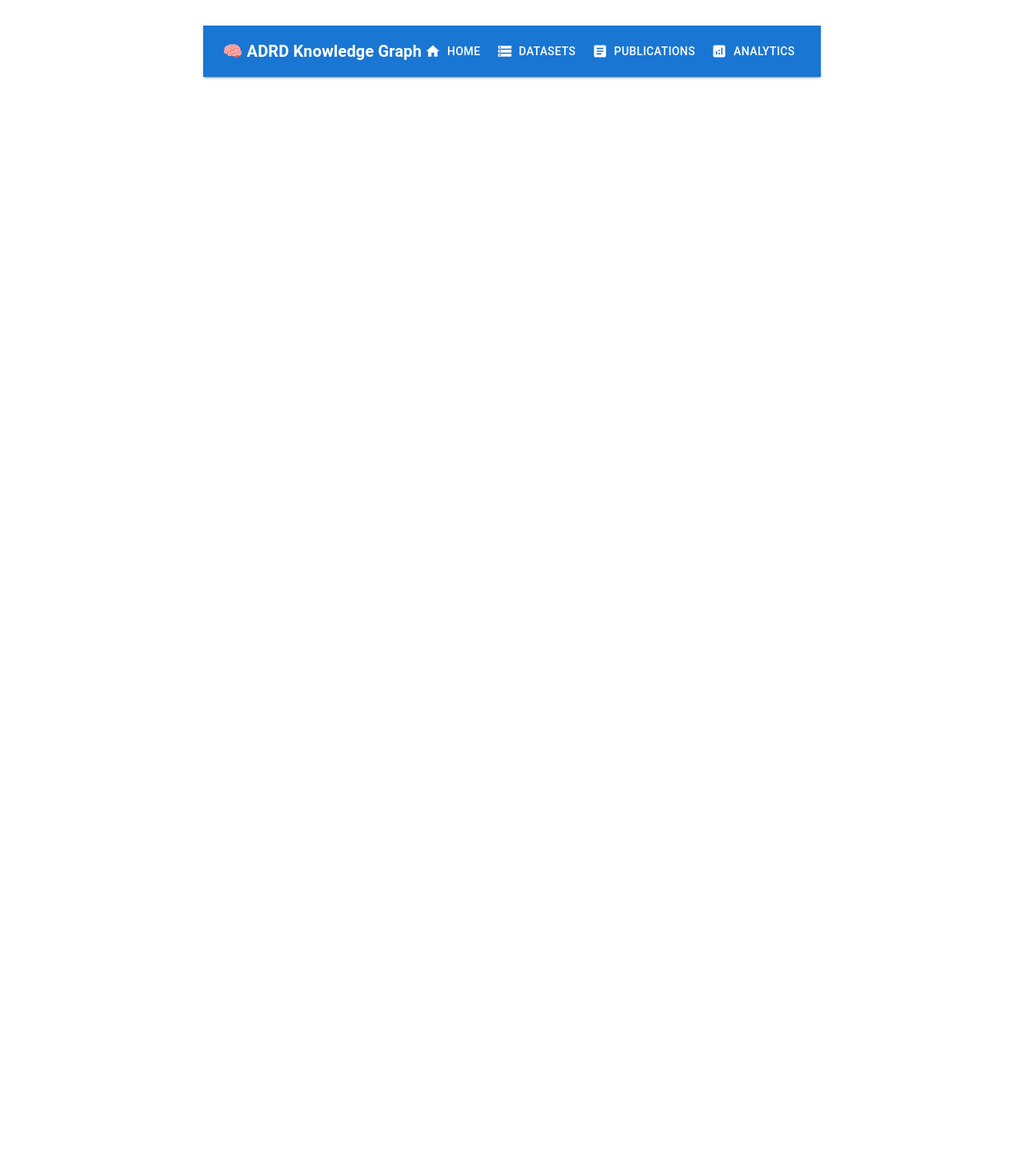
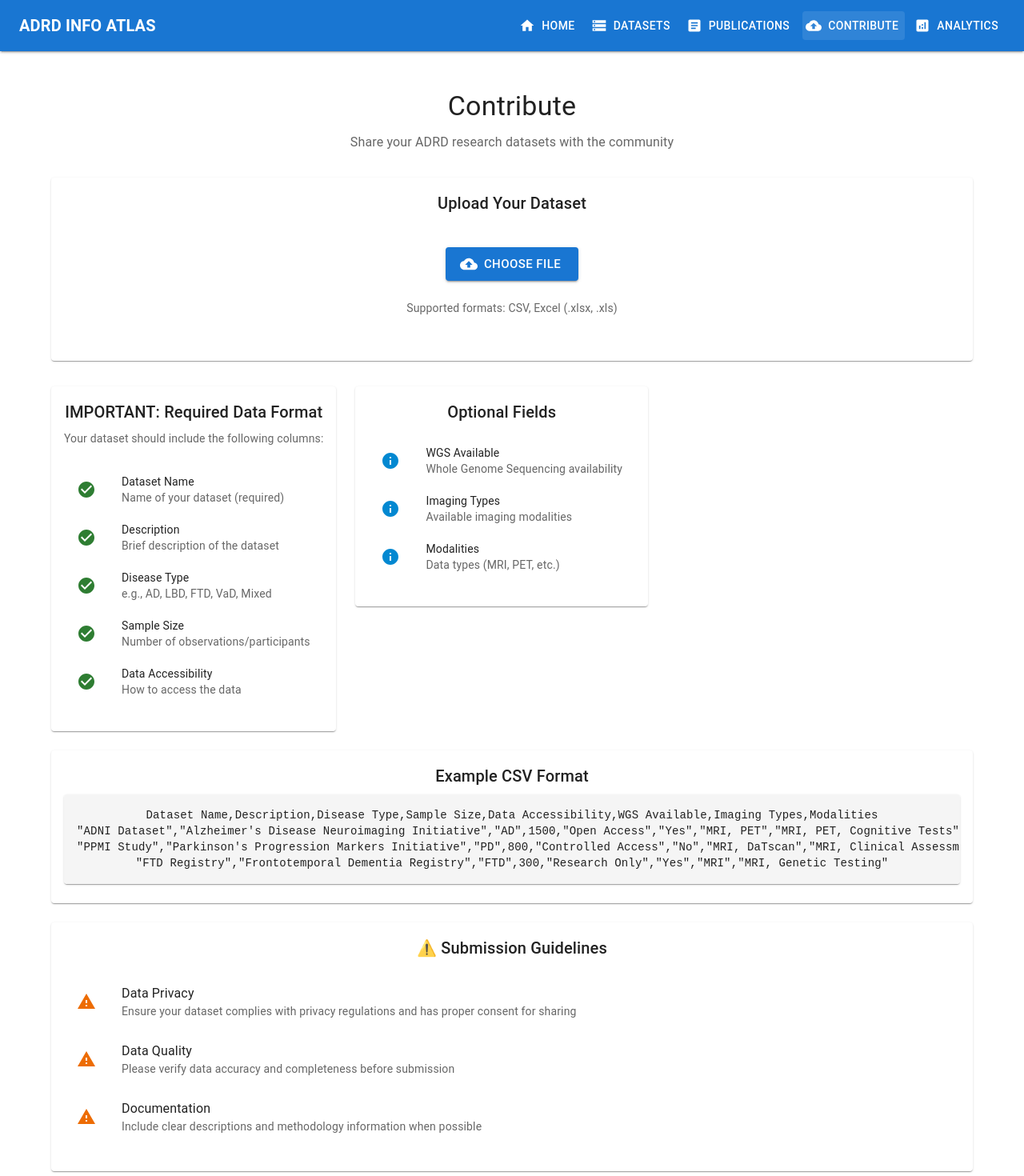
Before and after one commit to Gimmick12-DYY/ADRD-KG, a React app in the folder frontend/: page /contribute in a window 1280 px wide. Shown: the top 1470 px of the page at 80% size. Before the commit the page ends 864 px from the top, so only its background shows below. Built offline with nearby package versions, Linux system fonts and the light colour scheme; the HTML template or start-up script is replaced by a standard one.

Commit message:
Update- frontend v0.1 (Basic structure finished: HomePage, Datasets, Publications, Contribute, analytics)

```diff
--- a/frontend/src/App.tsx
+++ b/frontend/src/App.tsx
@@ -7,6 +7,7 @@ import Navbar from './components/Navbar';
 import HomePage from './pages/HomePage';
 import DatasetsPage from './pages/DatasetsPage';
 import PublicationsPage from './pages/PublicationsPage';
+import ContributionPage from './pages/ContributionPage';
 import AnalyticsPage from './pages/AnalyticsPage';
 import './App.css';
 
@@ -33,11 +34,12 @@ function App() {
         <Router>
           <Box sx={{ display: 'flex', flexDirection: 'column', minHeight: '100vh' }}>
             <Navbar />
-            <Box component="main" sx={{ flexGrow: 1, p: 3 }}>
+            <Box component="main" sx={{ flexGrow: 1, pt: 10 }}>
               <Routes>
                 <Route path="/" element={<HomePage />} />
                 <Route path="/datasets" element={<DatasetsPage />} />
                 <Route path="/publications" element={<PublicationsPage />} />
+                <Route path="/contribute" element={<ContributionPage />} />
                 <Route path="/analytics" element={<AnalyticsPage />} />
               </Routes>
             </Box>
--- a/frontend/src/components/Navbar.tsx
+++ b/frontend/src/components/Navbar.tsx
@@ -11,6 +11,7 @@ import {
   Home,
   Storage,
   Article,
+  CloudUpload,
   Analytics,
 } from '@mui/icons-material';
 import { useNavigate, useLocation } from 'react-router-dom';
@@ -23,18 +24,19 @@ const Navbar: React.FC = () => {
     { label: 'Home', path: '/', icon: <Home /> },
     { label: 'Datasets', path: '/datasets', icon: <Storage /> },
     { label: 'Publications', path: '/publications', icon: <Article /> },
+    { label: 'Contribute', path: '/contribute', icon: <CloudUpload /> },
     { label: 'Analytics', path: '/analytics', icon: <Analytics /> },
   ];
 
   return (
-    <AppBar position="static" elevation={2}>
-      <Toolbar>
+    <AppBar position="fixed" elevation={2} sx={{ width: '100%', top: 0, left: 0, right: 0 }}>
+      <Toolbar sx={{ px: 2 }}>
         <Typography
           variant="h6"
           component="div"
-          sx={{ flexGrow: 1, fontWeight: 'bold' }}
+          sx={{ fontWeight: 'bold', mr: 'auto' }}
         >
-          🧠 ADRD Knowledge Graph
+          ADRD INFO ATLAS
         </Typography>
         <Box sx={{ display: 'flex', gap: 1 }}>
           {menuItems.map((item) => (
--- /dev/null
+++ b/frontend/src/pages/ContributionPage.tsx
@@ -0,0 +1,279 @@
+import React, { useState } from 'react';
+import {
+  Container,
+  Typography,
+  Grid,
+  Card,
+  CardContent,
+  Box,
+  Button,
+  Alert,
+  Paper,
+  List,
+  ListItem,
+  ListItemText,
+  ListItemIcon,
+  Divider,
+} from '@mui/material';
+import {
+  CloudUpload,
+  Description,
+  CheckCircle,
+  Warning,
+  Info,
+} from '@mui/icons-material';
+
+const ContributionPage: React.FC = () => {
+  const [uploadStatus, setUploadStatus] = useState<'idle' | 'uploading' | 'success' | 'error'>('idle');
+  const [uploadMessage, setUploadMessage] = useState('');
+
+  const handleFileUpload = async (event: React.ChangeEvent<HTMLInputElement>) => {
+    const file = event.target.files?.[0];
+    if (!file) return;
+
+    // Validate file type
+    const allowedTypes = ['.csv', '.xlsx', '.xls'];
+    const fileExtension = file.name.toLowerCase().substring(file.name.lastIndexOf('.'));
+
+    if (!allowedTypes.includes(fileExtension)) {
+      setUploadStatus('error');
+      setUploadMessage('Please upload a CSV or Excel file (.csv, .xlsx, .xls)');
+      return;
+    }
+
+    setUploadStatus('uploading');
+
+    try {
+      // Here you would typically send the file to your backend
+      // For now, we'll simulate the upload
+      await new Promise(resolve => setTimeout(resolve, 2000));
+
+      setUploadStatus('success');
+      setUploadMessage('File uploaded successfully! Thank you for your contribution.');
+    } catch (error) {
+      setUploadStatus('error');
+      setUploadMessage('Upload failed. Please try again.');
+    }
+  };
+
+  return (
+    <Container maxWidth="lg">
+      <Box sx={{ mb: 4 }}>
+        <Typography variant="h4" component="h1" gutterBottom>
+          Contribute
+        </Typography>
+        <Typography variant="body1" color="text.secondary">
+          Share your ADRD research datasets with the community
+        </Typography>
+      </Box>
+
+      {/* Upload Section */}
+      <Card sx={{ mb: 4 }}>
+        <CardContent>
+          <Typography variant="h6" gutterBottom>
+            Upload Your Dataset
+          </Typography>
+
+          <Box sx={{ textAlign: 'center', py: 4 }}>
+            <input
+              accept=".csv,.xlsx,.xls"
+              style={{ display: 'none' }}
+              id="file-upload"
+              type="file"
+              onChange={handleFileUpload}
+            />
+            <label htmlFor="file-upload">
+              <Button
+                variant="contained"
+                component="span"
+                startIcon={<CloudUpload />}
+                size="large"
+                disabled={uploadStatus === 'uploading'}
+                sx={{ mb: 2 }}
+              >
+                {uploadStatus === 'uploading' ? 'Uploading...' : 'Choose File'}
+              </Button>
+            </label>
+
+            <Typography variant="body2" color="text.secondary" sx={{ mt: 1 }}>
+              Supported formats: CSV, Excel (.xlsx, .xls)
+            </Typography>
+          </Box>
+
+          {uploadStatus !== 'idle' && (
+            <Alert
+              severity={uploadStatus === 'success' ? 'success' : uploadStatus === 'error' ? 'error' : 'info'}
+              sx={{ mt: 2 }}
+            >
+              {uploadMessage}
+            </Alert>
+          )}
+        </CardContent>
+      </Card>
+
+      {/* Instructions */}
+      <Grid container spacing={3}>
+        <Grid>
+          <Card>
+            <CardContent>
+              <Typography variant="h6" gutterBottom>
+                IMPORTANT: Required Data Format
+              </Typography>
+
+              <Typography variant="body2" color="text.secondary" sx={{ mb: 2 }}>
+                Your dataset should include the following columns:
+              </Typography>
+
+              <List dense>
+                <ListItem>
+                  <ListItemIcon>
+                    <CheckCircle color="success" />
+                  </ListItemIcon>
+                  <ListItemText
+                    primary="Dataset Name"
+                    secondary="Name of your dataset (required)"
+                  />
+                </ListItem>
+                <ListItem>
+                  <ListItemIcon>
+                    <CheckCircle color="success" />
+                  </ListItemIcon>
+                  <ListItemText
+                    primary="Description"
+                    secondary="Brief description of the dataset"
+                  />
+                </ListItem>
+                <ListItem>
+                  <ListItemIcon>
+                    <CheckCircle color="success" />
+                  </ListItemIcon>
+                  <ListItemText
+                    primary="Disease Type"
+                    secondary="e.g., AD, LBD, FTD, VaD, Mixed"
+                  />
+                </ListItem>
+                <ListItem>
+                  <ListItemIcon>
+                    <CheckCircle color="success" />
+                  </ListItemIcon>
+                  <ListItemText
+                    primary="Sample Size"
+                    secondary="Number of observations/participants"
+                  />
+                </ListItem>
+                <ListItem>
+                  <ListItemIcon>
+                    <CheckCircle color="success" />
+                  </ListItemIcon>
+                  <ListItemText
+                    primary="Data Accessibility"
+                    secondary="How to access the data"
+                  />
+                </ListItem>
+              </List>
+            </CardContent>
+          </Card>
+        </Grid>
+
+        <Grid>
+          <Card>
+            <CardContent>
+              <Typography variant="h6" gutterBottom>
+                Optional Fields
+              </Typography>
+
+              <List dense>
+                <ListItem>
+                  <ListItemIcon>
+                    <Info color="info" />
+                  </ListItemIcon>
+                  <ListItemText
+                    primary="WGS Available"
+                    secondary="Whole Genome Sequencing availability"
+                  />
+                </ListItem>
+                <ListItem>
+                  <ListItemIcon>
+                    <Info color="info" />
+                  </ListItemIcon>
+                  <ListItemText
+                    primary="Imaging Types"
+                    secondary="Available imaging modalities"
+                  />
+                </ListItem>
+                <ListItem>
+                  <ListItemIcon>
+                    <Info color="info" />
+                  </ListItemIcon>
+                  <ListItemText
+                    primary="Modalities"
+                    secondary="Data types (MRI, PET, etc.)"
+                  />
+                </ListItem>
+              </List>
+            </CardContent>
+          </Card>
+        </Grid>
+      </Grid>
+
+      {/* Example Format */}
+      <Card sx={{ mt: 3 }}>
+        <CardContent>
+          <Typography variant="h6" gutterBottom>
+            Example CSV Format
+          </Typography>
+
+          <Paper sx={{ p: 2, backgroundColor: '#f5f5f5', overflow: 'auto' }}>
+            <Typography variant="body2" component="pre" sx={{ fontFamily: 'monospace', fontSize: '0.875rem' }}>
+{`Dataset Name,Description,Disease Type,Sample Size,Data Accessibility,WGS Available,Imaging Types,Modalities
+"ADNI Dataset","Alzheimer's Disease Neuroimaging Initiative","AD",1500,"Open Access","Yes","MRI, PET","MRI, PET, Cognitive Tests"
+"PPMI Study","Parkinson's Progression Markers Initiative","PD",800,"Controlled Access","No","MRI, DaTscan","MRI, Clinical Assessments"
+"FTD Registry","Frontotemporal Dementia Registry","FTD",300,"Research Only","Yes","MRI","MRI, Genetic Testing"`}
+            </Typography>
+          </Paper>
+        </CardContent>
+      </Card>
+
+      {/* Guidelines */}
+      <Card sx={{ mt: 3 }}>
+        <CardContent>
+          <Typography variant="h6" gutterBottom>
+            ⚠️ Submission Guidelines
+          </Typography>
+
+          <List>
+            <ListItem>
+              <ListItemIcon>
+                <Warning color="warning" />
+              </ListItemIcon>
+              <ListItemText
+                primary="Data Privacy"
+                secondary="Ensure your dataset complies with privacy regulations and has proper consent for sharing"
+              />
+            </ListItem>
+            <ListItem>
+              <ListItemIcon>
+                <Warning color="warning" />
+              </ListItemIcon>
+              <ListItemText
+                primary="Data Quality"
+                secondary="Please verify data accuracy and completeness before submission"
+              />
+            </ListItem>
+            <ListItem>
+              <ListItemIcon>
+                <Warning color="warning" />
+              </ListItemIcon>
+              <ListItemText
+                primary="Documentation"
+                secondary="Include clear descriptions and methodology information when possible"
+              />
+            </ListItem>
+          </List>
+        </CardContent>
+      </Card>
+    </Container>
+  );
+};
+
+export default ContributionPage;
--- a/frontend/src/pages/DatasetsPage.tsx
+++ b/frontend/src/pages/DatasetsPage.tsx
@@ -88,7 +88,7 @@ const DatasetsPage: React.FC = () => {
   };
 
   const handleFilterChange = (filterName: string, value: string) => {
-    setFilters(prev => ({
+    setFilters((prev: any) => ({
       ...prev,
       [filterName]: value || undefined,
     }));
@@ -143,7 +143,7 @@ const DatasetsPage: React.FC = () => {
     <Container maxWidth="lg">
       <Box sx={{ mb: 4 }}>
         <Typography variant="h4" component="h1" gutterBottom>
-          📊 Datasets
+          Datasets
         </Typography>
         <Typography variant="body1" color="text.secondary">
           Explore and search through ADRD research datasets
@@ -160,7 +160,7 @@ const DatasetsPage: React.FC = () => {
       <Card sx={{ mb: 3 }}>
         <CardContent>
           <Grid container spacing={2} alignItems="center">
-            <Grid xs={12} md={4}>
+             <Grid>
               <TextField
                 fullWidth
                 label="Search datasets"
@@ -171,9 +171,10 @@ const DatasetsPage: React.FC = () => {
                   startAdornment: <Search sx={{ mr: 1, color: 'text.secondary' }} />,
                 }}
               />
+              </Grid>
             </Grid>
 
-            <Grid xs={12} md={2}>
+            <Grid>
               <FormControl fullWidth>
                 <InputLabel>Disease Type</InputLabel>
                 <Select
@@ -189,7 +190,7 @@ const DatasetsPage: React.FC = () => {
               </FormControl>
             </Grid>
 
-            <Grid xs={12} md={2}>
+             <Grid>
               <FormControl fullWidth>
                 <InputLabel>Modality</InputLabel>
                 <Select
@@ -205,7 +206,7 @@ const DatasetsPage: React.FC = () => {
               </FormControl>
             </Grid>
 
-            <Grid xs={12} md={2}>
+            <Grid>
               <Button
                 variant="contained"
                 onClick={handleSearch}
@@ -216,7 +217,7 @@ const DatasetsPage: React.FC = () => {
               </Button>
             </Grid>
 
-            <Grid xs={12} md={2}>
+            <Grid>
               <Button
                 variant="outlined"
                 onClick={clearFilters}
@@ -226,7 +227,6 @@ const DatasetsPage: React.FC = () => {
                 Clear
               </Button>
             </Grid>
-          </Grid>
         </CardContent>
       </Card>
 
@@ -247,7 +247,7 @@ const DatasetsPage: React.FC = () => {
       {/* Datasets Grid */}
       <Grid container spacing={3}>
         {datasets.map((dataset) => (
-          <Grid xs={12} md={6} lg={4} key={dataset.id}>
+           <Grid>
             <Card sx={{ height: '100%', display: 'flex', flexDirection: 'column' }}>
               <CardContent sx={{ flexGrow: 1 }}>
                 <Typography variant="h6" component="h2" gutterBottom>
--- a/frontend/src/pages/HomePage.tsx
+++ b/frontend/src/pages/HomePage.tsx
@@ -100,7 +100,7 @@ const HomePage: React.FC = () => {
     <Container maxWidth="lg">
       <Box sx={{ mb: 4 }}>
         <Typography variant="h3" component="h1" gutterBottom align="center">
-          🧠 ADRD Knowledge Graph
+          Welcome to ADRD-KG
         </Typography>
         <Typography variant="h6" color="text.secondary" align="center" paragraph>
           Exploring Alzheimer's Disease and Related Dementias Research Datasets
@@ -109,7 +109,7 @@ const HomePage: React.FC = () => {
 
       {/* Statistics Cards */}
       <Grid container spacing={3} sx={{ mb: 4 }}>
-        <Grid xs={12} sm={6} md={3}>
+        <Grid>
           <Card>
             <CardContent>
               <Box display="flex" alignItems="center">
@@ -127,7 +127,7 @@ const HomePage: React.FC = () => {
           </Card>
         </Grid>
 
-        <Grid xs={12} sm={6} md={3}>
+        <Grid>
           <Card>
             <CardContent>
               <Box display="flex" alignItems="center">
@@ -145,7 +145,7 @@ const HomePage: React.FC = () => {
           </Card>
         </Grid>
 
-        <Grid xs={12} sm={6} md={3}>
+        <Grid>
           <Card>
             <CardContent>
               <Box display="flex" alignItems="center">
@@ -163,7 +163,7 @@ const HomePage: React.FC = () => {
           </Card>
         </Grid>
 
-        <Grid xs={12} sm={6} md={3}>
+        <Grid>
           <Card>
             <CardContent>
               <Box display="flex" alignItems="center">
@@ -189,7 +189,7 @@ const HomePage: React.FC = () => {
 
       {/* Recent Data */}
       <Grid container spacing={3}>
-        <Grid xs={12} md={6}>
+        <Grid>
           <Card>
             <CardContent>
               <Typography variant="h6" gutterBottom>
@@ -221,7 +221,7 @@ const HomePage: React.FC = () => {
           </Card>
         </Grid>
 
-        <Grid xs={12} md={6}>
+        <Grid>
           <Card>
             <CardContent>
               <Typography variant="h6" gutterBottom>
--- a/frontend/src/pages/PublicationsPage.tsx
+++ b/frontend/src/pages/PublicationsPage.tsx
@@ -68,7 +68,7 @@ const PublicationsPage: React.FC = () => {
   };
 
   const handleFilterChange = (filterName: string, value: string | number) => {
-    setFilters(prev => ({
+    setFilters((prev: any) => ({
       ...prev,
       [filterName]: value || undefined,
     }));
@@ -121,7 +121,7 @@ const PublicationsPage: React.FC = () => {
     <Container maxWidth="lg">
       <Box sx={{ mb: 4 }}>
         <Typography variant="h4" component="h1" gutterBottom>
-          📚 Publications
+          Available Publications
         </Typography>
         <Typography variant="body1" color="text.secondary">
           Browse and search through ADRD research publications
@@ -135,10 +135,10 @@ const PublicationsPage: React.FC = () => {
       )}
 
       {/* Search and Filters */}
-      <Card sx={{ mb: 3 }}>
+      <Card sx={{ mb: 2 }}>
         <CardContent>
           <Grid container spacing={2} alignItems="center">
-            <Grid xs={12} md={3}>
+            <Grid size={4}>
               <TextField
                 fullWidth
                 label="Search publications"
@@ -151,7 +151,7 @@ const PublicationsPage: React.FC = () => {
               />
             </Grid>
 
-            <Grid xs={12} md={2}>
+            <Grid size={1.5}>
               <FormControl fullWidth>
                 <InputLabel>Year</InputLabel>
                 <Select
@@ -167,7 +167,7 @@ const PublicationsPage: React.FC = () => {
               </FormControl>
             </Grid>
 
-            <Grid xs={12} md={2}>
+            <Grid size={2.5}>
               <TextField
                 fullWidth
                 label="Dataset Name"
@@ -176,7 +176,7 @@ const PublicationsPage: React.FC = () => {
               />
             </Grid>
 
-            <Grid xs={12} md={2}>
+            <Grid size={2}>
               <Button
                 variant="contained"
                 onClick={handleSearch}
@@ -187,7 +187,7 @@ const PublicationsPage: React.FC = () => {
               </Button>
             </Grid>
 
-            <Grid xs={12} md={2}>
+            <Grid size={2}>
               <Button
                 variant="outlined"
                 onClick={clearFilters}
@@ -218,7 +218,7 @@ const PublicationsPage: React.FC = () => {
       {/* Publications List */}
       <Grid container spacing={3}>
         {publications.map((publication) => (
-          <Grid xs={12} key={publication.id}>
+          <Grid>
             <Card>
               <CardContent>
                 <Typography variant="h6" component="h2" gutterBottom>
```
Also changed, not shown: frontend/src/pages/AnalyticsPage.tsx (+13 -13 lines).
